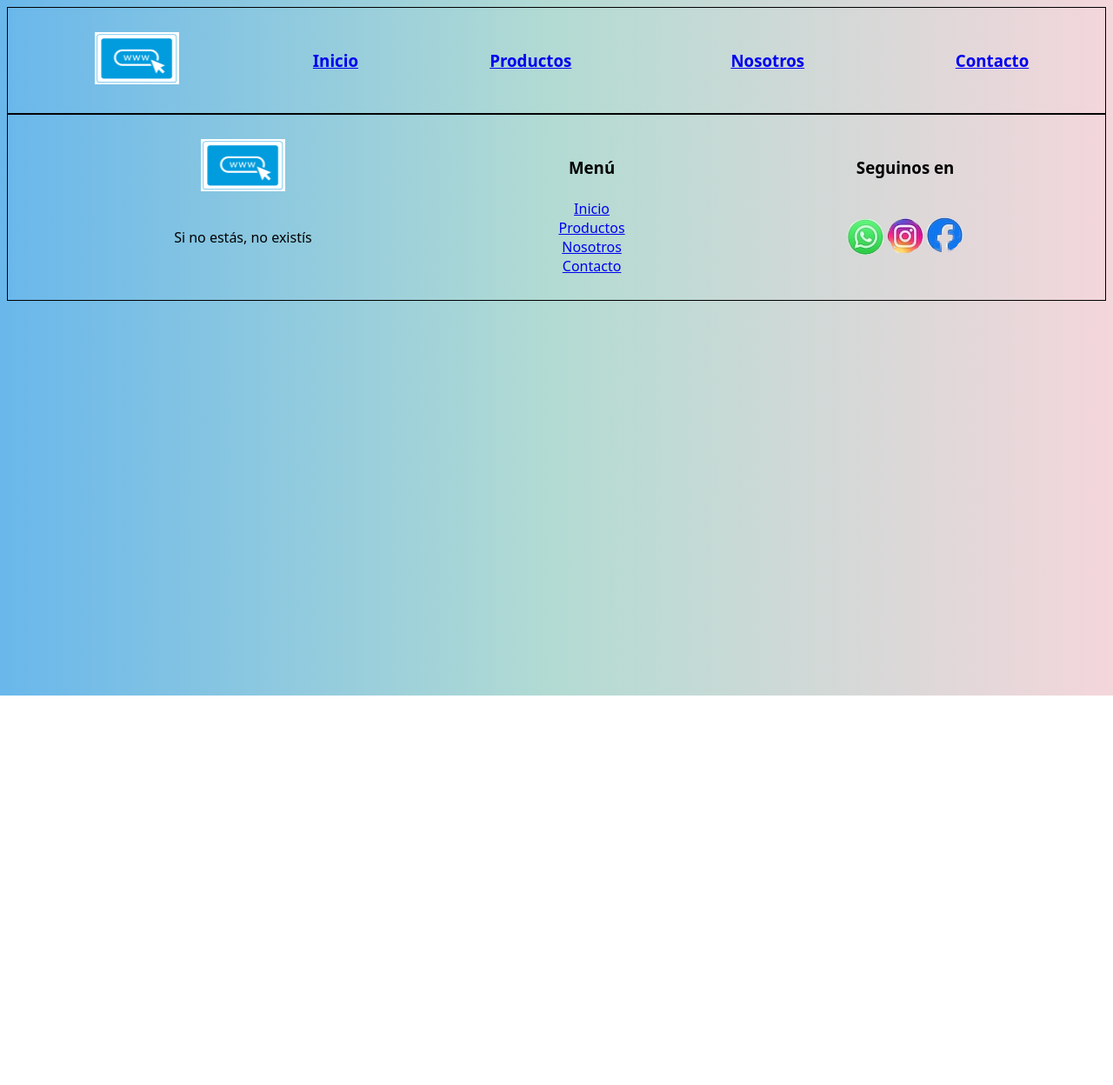
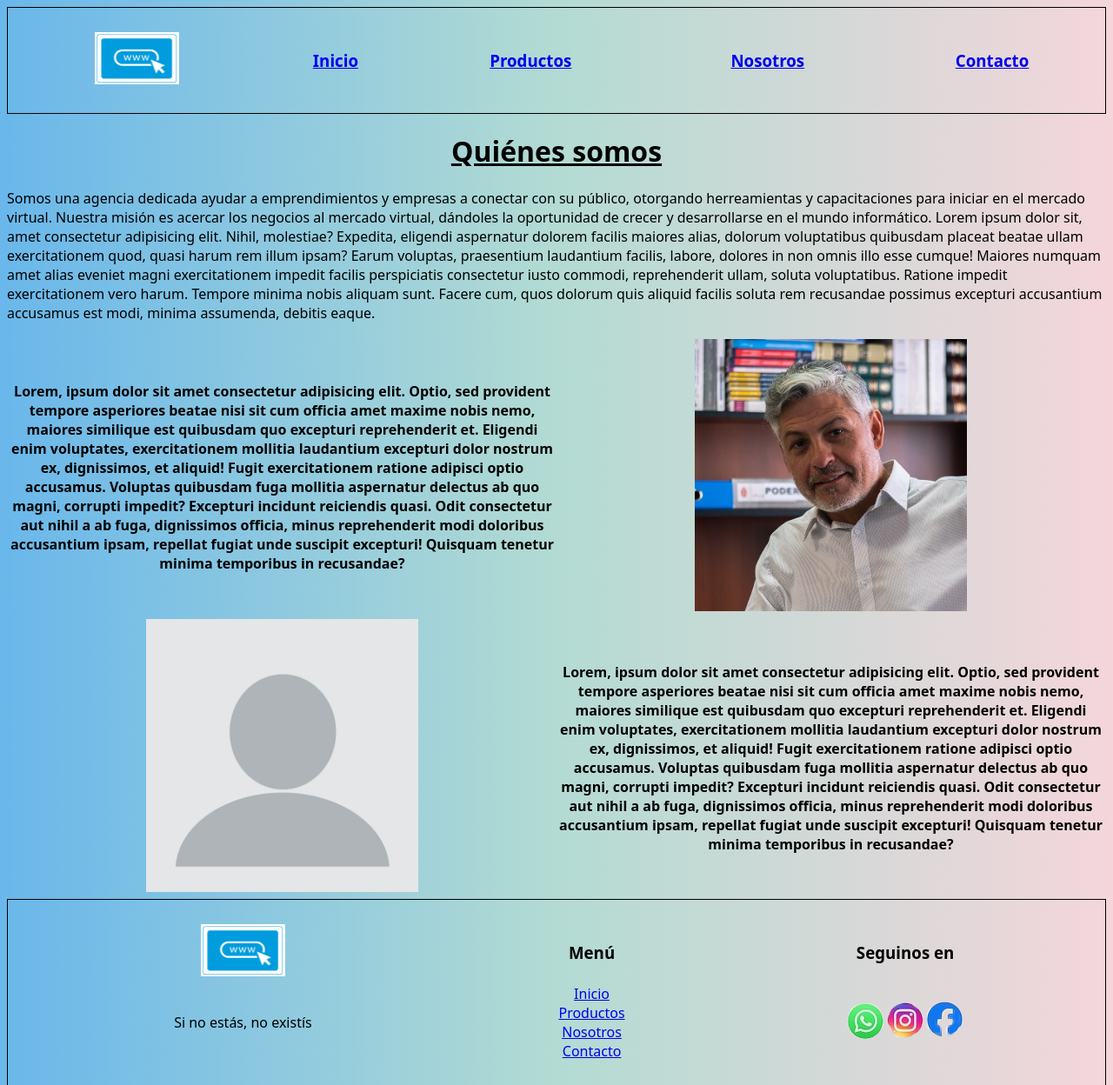
Before and after one commit to licjcg/agenciaMKT, a plain HTML site: page nosotros.html in a window 1280 px wide. Shown: the top 1248 px of the page at 87% size. Before the commit the page ends 800 px from the top, so only its background shows below. Drawn offline with Linux system fonts and the light colour scheme.

Commit message:
git commit add origin .

```diff
--- a/nosotros.html
+++ b/nosotros.html
@@ -11,13 +11,42 @@
     <table class="encabezado">
         <tr>
             <th><img src="./img/logoAgencia.png"></th>
-            <th><h3><a href="#">Inicio</a></h3></th>
+            <th><h3><a href="./index.html">Inicio</a></h3></th>
             <th><h3><a href="./productos.html">Productos</a></h3></th>
-            <th><h3><a href="./nosotros.html">Nosotros</a></h3></th>
+            <th><h3><a href="#">Nosotros</a></h3></th>
             <th><h3><a href="#contacto">Contacto</a></h3></th>
         </tr>
     </table>
-
+    <h1>Quiénes somos</h1>
+    <p>
+        Somos una agencia dedicada ayudar a emprendimientos y empresas a conectar con su público, otorgando herreamientas y capacitaciones para iniciar en el mercado virtual.
+        Nuestra misión es acercar los negocios al mercado virtual, dándoles la oportunidad de crecer y desarrollarse en el mundo informático.
+        Lorem ipsum dolor sit, amet consectetur adipisicing elit. Nihil, molestiae? Expedita, eligendi aspernatur dolorem facilis maiores alias, dolorum voluptatibus quibusdam placeat beatae ullam exercitationem quod, quasi harum rem illum ipsam?
+        Earum voluptas, praesentium laudantium facilis, labore, dolores in non omnis illo esse cumque! Maiores numquam amet alias eveniet magni exercitationem impedit facilis perspiciatis consectetur iusto commodi, reprehenderit ullam, soluta voluptatibus.
+        Ratione impedit exercitationem vero harum. Tempore minima nobis aliquam sunt. Facere cum, quos dolorum quis aliquid facilis soluta rem recusandae possimus excepturi accusantium accusamus est modi, minima assumenda, debitis eaque.
+    </p>
+    <table>
+        <tr>
+            <th>
+                Lorem, ipsum dolor sit amet consectetur adipisicing elit. Optio, sed provident tempore asperiores beatae nisi sit cum officia amet maxime nobis nemo, maiores similique est quibusdam quo excepturi reprehenderit et.
+                Eligendi enim voluptates, exercitationem mollitia laudantium excepturi dolor nostrum ex, dignissimos, et aliquid! Fugit exercitationem ratione adipisci optio accusamus. Voluptas quibusdam fuga mollitia aspernatur delectus ab quo magni, corrupti impedit?
+                Excepturi incidunt reiciendis quasi. Odit consectetur aut nihil a ab fuga, dignissimos officia, minus reprehenderit modi doloribus accusantium ipsam, repellat fugiat unde suscipit excepturi! Quisquam tenetur minima temporibus in recusandae?
+            </th>
+            <th>
+                <img src="./img/JCG.jfif" alt="Juan Carlos Gomez" height="50%" width="50%"></a>
+            </th>
+        </tr>
+        <tr>
+            <th>
+                <img src="./img/MIH.png" alt="Juan Carlos Gomez" height="50%" width="50%"></a>
+            </th>
+            <th>
+                Lorem, ipsum dolor sit amet consectetur adipisicing elit. Optio, sed provident tempore asperiores beatae nisi sit cum officia amet maxime nobis nemo, maiores similique est quibusdam quo excepturi reprehenderit et.
+                Eligendi enim voluptates, exercitationem mollitia laudantium excepturi dolor nostrum ex, dignissimos, et aliquid! Fugit exercitationem ratione adipisci optio accusamus. Voluptas quibusdam fuga mollitia aspernatur delectus ab quo magni, corrupti impedit?
+                Excepturi incidunt reiciendis quasi. Odit consectetur aut nihil a ab fuga, dignissimos officia, minus reprehenderit modi doloribus accusantium ipsam, repellat fugiat unde suscipit excepturi! Quisquam tenetur minima temporibus in recusandae?
+            </th>
+        </tr>
+    </table>
     <table class="footer" id="contacto">
         <tr>
             <th><img src="./img/logoAgencia.png"></th>
@@ -26,17 +55,16 @@
         </tr>
         <tr>
             <td>Si no estás, no existís</td>
-            <td><a href="#">Inicio</a>
+            <td><a href="./index.html">Inicio</a>
                 <br><a href="./productos.html">Productos</a>
-                <br><a href="./nosotros.html">Nosotros</a>
+                <br><a href="#">Nosotros</a>
                 <br><a href="https://docs.google.com/forms/d/e/1FAIpQLSckBKNcGfStT4NwInYEKjjncRi_xJC8_oNyHp9mYjIIJjKarA/viewform">Contacto</a></td>
             <td>
-                <a href="https://wa.me/5492995184587?text=Hola%20quisiera%20hacer%20una%20consulta"><img src="./img/IconoWasap.png" alt=""></a>
-                <a href="https://www.instagram.com/"><img src="./img/IconoInsta.png" alt=""></a>
-                <a href="https://www.facebook.com/"><img src="./img/IconoFace.png" alt=""></a>
+                <a href="https://wa.me/5492995184587?text=Hola%20quisiera%20hacer%20una%20consulta"><img src="./img/IconoWasap.png" alt="whatsapp"></a>
+                <a href="https://www.instagram.com/"><img src="./img/IconoInsta.png" alt="instagram"></a>
+                <a href="https://www.facebook.com/"><img src="./img/IconoFace.png" alt="facebook"></a>
             </td>
         </tr>
     </table>
-
 </body>
 </html>
--- a/style.css
+++ b/style.css
@@ -20,3 +20,7 @@ body{
     text-decoration-color: #303030;
 
 }
+h1{
+    text-align: center;
+    text-decoration: underline;
+}
```
Also changed, not shown: productos.html (+4 -2 lines), img/JCG.jfif (added), img/MIH.png (added).
